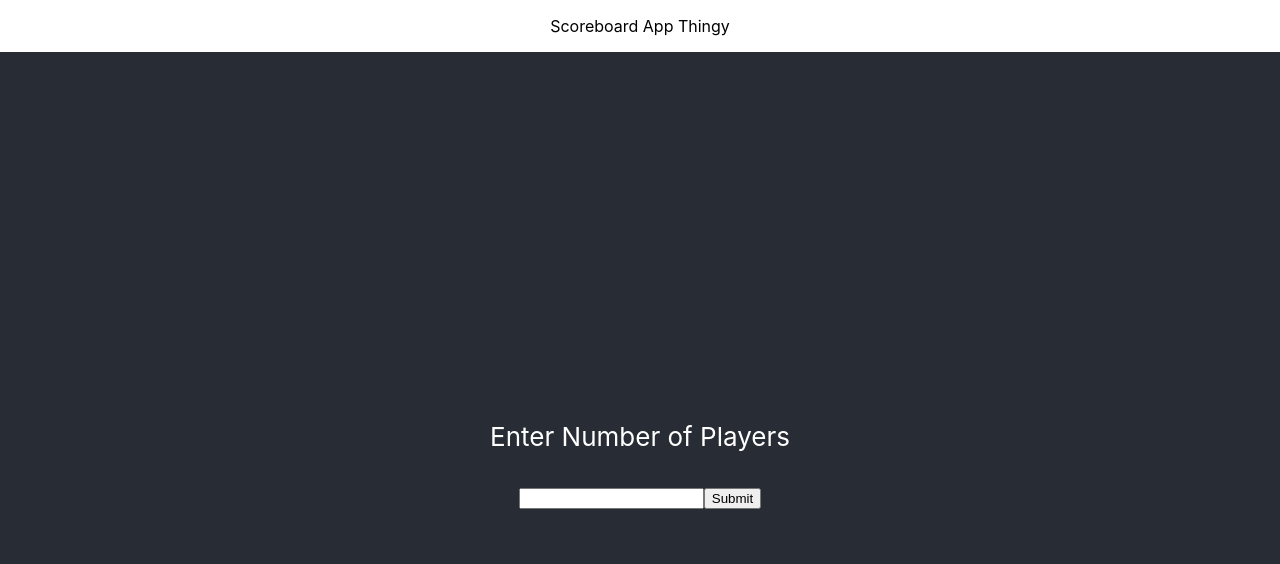
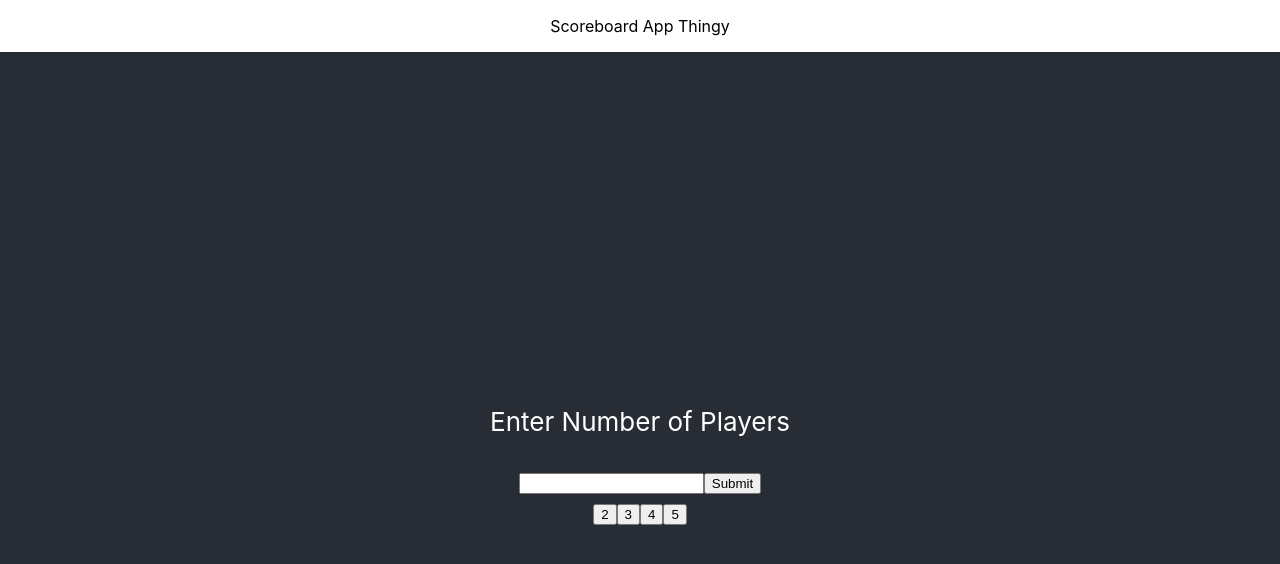
Before and after one commit to kodawarii/reskydesktesking, a React (Create React App) app: page / in a window 1280 px wide. Shown: the top 564 px of the page. Built offline with nearby package versions, Linux system fonts and the light colour scheme.

Commit message:
added feature where there are buttons for default number of players

```diff
--- a/src/Components/PlayerNumber.js
+++ b/src/Components/PlayerNumber.js
@@ -2,7 +2,7 @@ import React, { Component } from 'react';
 
 /*
     @ToDo:
-    <> Make default button options cus typing a number is shit painful
+    <DONE> Make default button options cus typing a number is shit painful
     <>
     <>
     <>
@@ -36,6 +36,16 @@ class PlayerNumber extends Component{
         e.preventDefault();
     }
 
+    handleDefaultPlayers(num){
+        this.setState({
+            inputNumber: num
+        }, function(){
+            console.log(this.state);
+            this.props.numberOfPlayers(this.state.inputNumber);
+            this.props.goingToNumberOfHoles();
+        });
+    }
+
     render(){
         return(
             <div>
@@ -43,7 +53,13 @@ class PlayerNumber extends Component{
                     <p>Enter Number of Players</p>
                     <input type="text" ref="number"/>
                     <input id="submitButton" type="submit" value="Submit" />
-                 </form>
+                </form>
+                <form>
+                    <button onClick={this.handleDefaultPlayers.bind(this, 2)}> 2 </button>
+                    <button onClick={this.handleDefaultPlayers.bind(this, 3)}> 3 </button>
+                    <button onClick={this.handleDefaultPlayers.bind(this, 4)}> 4 </button>
+                    <button onClick={this.handleDefaultPlayers.bind(this, 5)}> 5 </button>
+                </form>
             </div>
         );
     }
--- a/src/Components/SingleHoleInfoTopComponent.js
+++ b/src/Components/SingleHoleInfoTopComponent.js
@@ -27,7 +27,7 @@ class SingleHoleInfoTopComponent extends Component{
                 </div>
                 <div>
                     <button onClick={this.handleUpdateParNumber.bind(this, 'minus')}> - </button>
-                    Par: {par}
+                    PAR {par}
                     <button onClick={this.handleUpdateParNumber.bind(this, 'add')}> + </button>
                 </div>
             </div>
```
